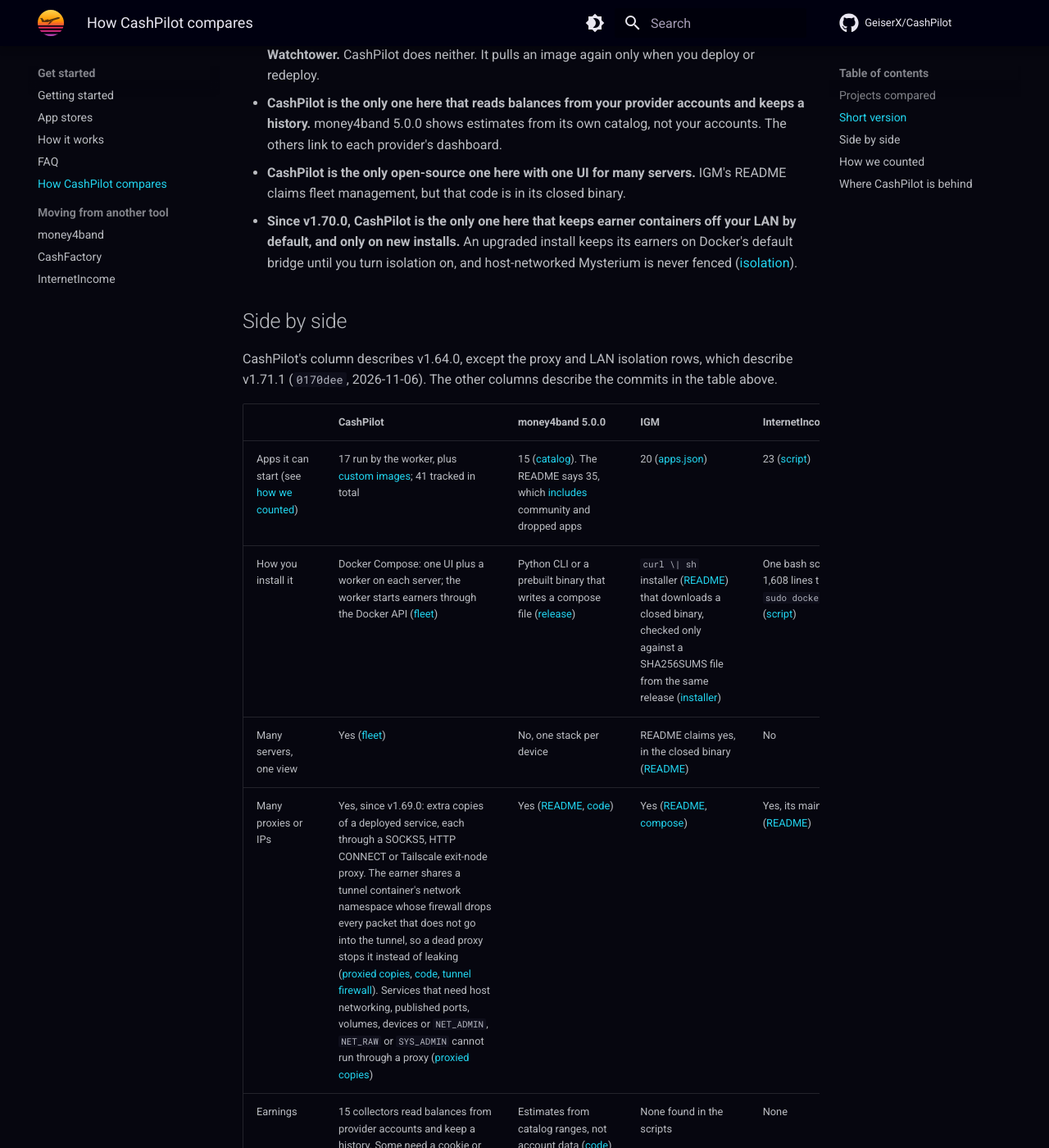
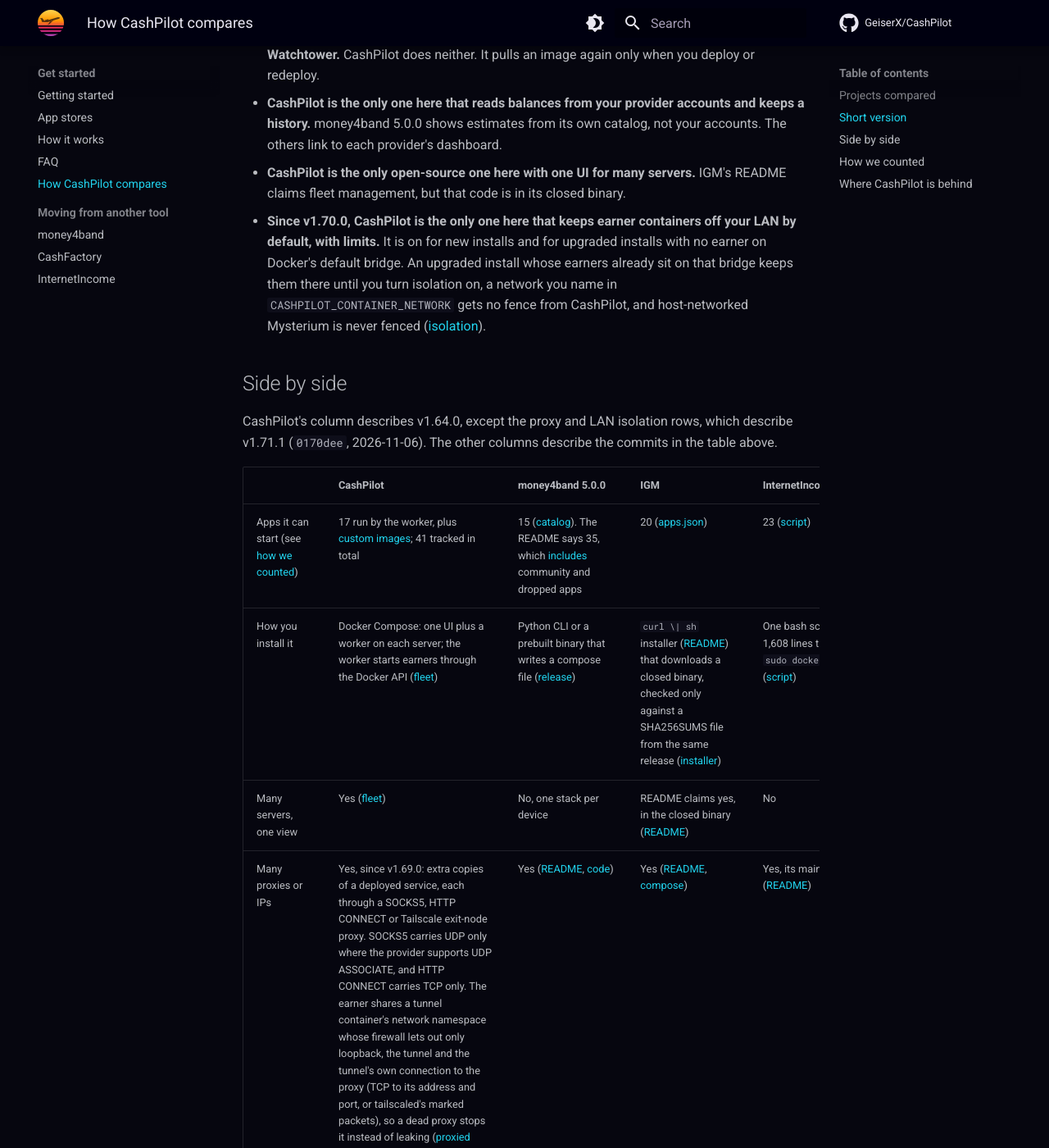
Before and after one commit to GeiserX/CashPilot, an MkDocs documentation site: the page built from docs/comparison.md, in a window 1280 px wide and 1400 px high, scrolled down 1592 px. Shown: the whole window at 82% size. Built offline with MkDocs 1.6.1 and Material for MkDocs 9.7.7, drawn with Linux system fonts in a browser that asks for light colours; comment, search, counter and statistics services are not loaded; some of the changed text lies outside the part shown.

Commit message:
docs(comparison): name the proxy firewall's exceptions, the UDP limits and the unfenced cases
Review pointed out that the tunnel lets out loopback and its own connection
to the proxy as well as the tunnel, that HTTP CONNECT carries no UDP and
SOCKS5 only with UDP ASSOCIATE, that an upgraded install with no earner on
the default bridge is fenced automatically, and that a network named in
CASHPILOT_CONTAINER_NETWORK gets no fence from CashPilot.

```diff
--- a/docs/comparison.md
+++ b/docs/comparison.md
@@ -26,7 +26,7 @@
 - **money4band and IGM claim daily rewards for you, and keep app images updated with Watchtower.** CashPilot does neither. It pulls an image again only when you deploy or redeploy.
 - **CashPilot is the only one here that reads balances from your provider accounts and keeps a history.** money4band 5.0.0 shows estimates from its own catalog, not your accounts. The others link to each provider's dashboard.
 - **CashPilot is the only open-source one here with one UI for many servers.** IGM's README claims fleet management, but that code is in its closed binary.
-- **Since v1.70.0, CashPilot is the only one here that keeps earner containers off your LAN by default, and only on new installs.** An upgraded install keeps its earners on Docker's default bridge until you turn isolation on, and host-networked Mysterium is never fenced ([isolation](isolation.md#modes)).
+- **Since v1.70.0, CashPilot is the only one here that keeps earner containers off your LAN by default, with limits.** It is on for new installs and for upgraded installs with no earner on Docker's default bridge. An upgraded install whose earners already sit on that bridge keeps them there until you turn isolation on, a network you name in `CASHPILOT_CONTAINER_NETWORK` gets no fence from CashPilot, and host-networked Mysterium is never fenced ([isolation](isolation.md#modes)).
 
 ## Side by side
 
@@ -37,7 +37,7 @@
 | Apps it can start (see [how we counted](#how-we-counted)) | <!-- n:docker -->17<!-- /n --> run by the worker, plus [custom images](custom-services.md); <!-- n:live -->41<!-- /n --> tracked in total | 15 ([catalog][m4b-catalog]). The README says 35, which [includes][m4b-readme-35] community and dropped apps | 20 ([apps.json][igm-apps]) | 23 ([script][ii-script]) | 11 ([compose file][cf-compose]) | 10 ([add-on folders][ha-tree]) |
 | How you install it | Docker Compose: one UI plus a worker on each server; the worker starts earners through the Docker API ([fleet](fleet.md)) | Python CLI or a prebuilt binary that writes a compose file ([release][m4b-tree]) | `curl \| sh` installer ([README][igm-install]) that downloads a closed binary, checked only against a SHA256SUMS file from the same release ([installer][igm-installer-sums]) | One bash script of 1,608 lines that calls `sudo docker run` ([script][ii-script]) | A static compose file plus `setup.sh` run with sudo ([setup][cf-setup]) | A Home Assistant add-on repository; needs Home Assistant OS or Supervised |
 | Many servers, one view | Yes ([fleet](fleet.md)) | No, one stack per device | README claims yes, in the closed binary ([README][igm-features]) | No | No | No |
-| Many proxies or IPs | Yes, since v1.69.0: extra copies of a deployed service, each through a SOCKS5, HTTP CONNECT or Tailscale exit-node proxy. The earner shares a tunnel container's network namespace whose firewall drops every packet that does not go into the tunnel, so a dead proxy stops it instead of leaking ([proxied copies](proxies.md#how-it-works), [code][cp-proxy-deploy], [tunnel firewall][cp-tunnel-fw]). Services that need host networking, published ports, volumes, devices or `NET_ADMIN`, `NET_RAW` or `SYS_ADMIN` cannot run through a proxy ([proxied copies](proxies.md#what-cannot-run-through-a-proxy)) | Yes ([README][m4b-features], [code][m4b-multiproxy]) | Yes ([README][igm-features], [compose][igm-proxy]) | Yes, its main feature ([README][ii-readme-top]) | No | No |
+| Many proxies or IPs | Yes, since v1.69.0: extra copies of a deployed service, each through a SOCKS5, HTTP CONNECT or Tailscale exit-node proxy. SOCKS5 carries UDP only where the provider supports UDP ASSOCIATE, and HTTP CONNECT carries TCP only. The earner shares a tunnel container's network namespace whose firewall lets out only loopback, the tunnel and the tunnel's own connection to the proxy (TCP to its address and port, or tailscaled's marked packets), so a dead proxy stops it instead of leaking ([proxied copies](proxies.md#how-it-works), [code][cp-proxy-deploy], [tunnel firewall][cp-tunnel-fw]). Services that need host networking, published ports, volumes, devices or `NET_ADMIN`, `NET_RAW` or `SYS_ADMIN` cannot run through a proxy ([proxied copies](proxies.md#what-cannot-run-through-a-proxy)) | Yes ([README][m4b-features], [code][m4b-multiproxy]) | Yes ([README][igm-features], [compose][igm-proxy]) | Yes, its main feature ([README][ii-readme-top]) | No | No |
 | Earnings | <!-- n:collectors -->15<!-- /n --> collectors read balances from provider accounts and keep a history. Some need a cookie or token copied from your browser, and some of those expire (see each service's guide) | Estimates from catalog ranges, not account data ([code][m4b-earnings]) | None found in the scripts | None | None | None |
 | Payouts | Proposes a payout when a balance drops, and records it once you confirm ([schema][cp-payouts]) | None | None | None | None | None |
 | Daily reward claiming | No | Yes, sidecars ([README][m4b-features]) | Yes ([README][igm-features], [compose][igm-sidecars]) | No | No | No |
@@ -46,7 +46,7 @@
 | Docker socket mounted into | The worker itself ([compose][cp-sock]); never an earner ([code][cp-mounts]) | Watchtower ([template][m4b-watchtower]) | Watchtower, which is read-only with `no-new-privileges` ([compose][igm-watchtower]) | Five restart helper containers ([script][ii-sock-helper]) and Watchtower ([script][ii-watchtower]) | Portainer, published on ports 8000, 9000 and 9443 on all interfaces ([compose][cf-portainer]), and two Watchtowers ([compose][cf-watchtower-ps], [compose][cf-watchtower-efm]) | None |
 | Image tags | 4 of the <!-- n:docker -->17<!-- /n --> earner images are pinned to a version or digest; the rest float | All 15 app images use `:latest` ([example][m4b-image]); proxy container pinned to v2.6.0, Watchtower to `:1` | No tag, so Docker uses `latest` ([compose][igm-hosting]); a tag is set only for some ARM builds | Mostly `:latest` ([example][ii-seccomp]); EarnApp `:lite`, Honeygain pinned to 0.6.6 when proxied on amd64 ([script][ii-honeygain]), Traffmonetizer per-arch tags on ARM; Watchtower `:nightly` | `:latest` or no tag, except EarnApp `:lite` ([compose][cf-compose]) | One version per add-on, bumped by a daily CI job ([workflow][ha-bump], [example][ha-dockerfile]) |
 | App image updates | Pulled again on each deploy or redeploy; no automatic updater | Watchtower ([template][m4b-watchtower]) | Watchtower every 4 hours ([compose][igm-watchtower]) | Watchtower once a day, if you turn it on ([script][ii-watchtower]) | Two Watchtowers, each limited to one app, PacketStream ([compose][cf-watchtower-ps]) and EarnFM ([compose][cf-watchtower-efm]); the other 9 apps are not updated | Home Assistant's add-on updates |
-| LAN isolation | On by default for new installs since v1.70.0: the worker puts earners on its own bridge and writes a firewall table that drops private ranges, the tailnet range, cloud metadata, the host's connected subnets, the host itself and, with public IP detection on, the home's public IP ([isolation](isolation.md#lan-isolation-by-default), [code][cp-fence]). An upgraded install stays on Docker's default bridge until you press **Turn on isolation**, and `CASHPILOT_ISOLATION=off` turns it off ([isolation](isolation.md#modes), [code][cp-fence-mode]). Host-networked Mysterium is not covered. A check shows what earners can reach ([check](isolation-check.md)) | Own bridge subnet ([config][m4b-subnet]), which does not block the LAN | None merged | None found | None found | None found |
+| LAN isolation | On by default since v1.70.0 for new installs and for upgraded installs with no earner on Docker's default bridge: the worker puts earners on its own bridge and writes a firewall table that drops private ranges, the tailnet range, cloud metadata, the host's connected subnets, the host itself and, with public IP detection on, the home's public IP ([isolation](isolation.md#lan-isolation-by-default), [code][cp-fence]). An upgraded install whose earners already sit on the default bridge stays there until you press **Turn on isolation**; `CASHPILOT_ISOLATION=off` turns it off; with `CASHPILOT_CONTAINER_NETWORK` set, CashPilot writes no fence for that network and the firewall rules are yours ([isolation](isolation.md#modes), [code][cp-fence-mode]). Host-networked Mysterium is not covered. A check shows what earners can reach ([check](isolation-check.md)) | Own bridge subnet ([config][m4b-subnet]), which does not block the LAN | None merged | None found | None found | None found |
 | ARM | arm64 UI and worker; checks each service's platforms before a deploy ([ARM](arm.md)) | arm64 and armv7 binaries ([release][m4b-release]) | README claims amd64 and arm64, arm32 with limits, and sets up QEMU ([README][igm-arch]) | Needs binfmt emulation for amd64-only images ([README][ii-arm]) | README says it does not work on a Raspberry Pi ([README][cf-raspberry]) | Per add-on; ProxyRack is amd64 only ([config][ha-proxyrack]) |
 | UI | Web UI, plus Desktop, Android, MCP and Home Assistant clients | CLI, menus and a local web dashboard bound to 127.0.0.1 by default ([code][m4b-bind]) | CLI, menus, and per the README a web UI on port 4747 reachable on the LAN ([README][igm-webui]) | None, a script | A bookmarks page on port 80 plus Portainer ([README][cf-ui]) | The Home Assistant add-on panel |
 | Commits on the default branch, 2026-08-06 to 2026-11-04 | 286 | 6, all docs (5.0.0 is on a separate history) | 6 | 31 | 0 | 23 |
@@ -78,7 +78,7 @@
 - The encryption key for stored credentials sits in the same volume as the data, and on each worker the earner credentials are plain text in Docker's container config.
 - Some collectors need a cookie or token copied from the browser, and some of those expire, so earnings tracking needs upkeep for those services.
 - The UI loads fonts and Chart.js from third-party CDNs.
-- LAN isolation is off on upgraded installs until you turn it on, and it never covers host-networked Mysterium ([isolation](isolation.md#modes)).
+- LAN isolation stays off on an upgraded install whose earners sit on Docker's default bridge until you turn it on, it gives no fence to a network named in `CASHPILOT_CONTAINER_NETWORK`, and it never covers host-networked Mysterium ([isolation](isolation.md#modes)).
 - A much smaller community than money4band's.
 - It releases often, sometimes several times a day.
 
@@ -164,6 +164,6 @@
 [cp-cdn]: https://github.com/GeiserX/CashPilot/blob/c7a12bd4a1e5ce06f5be0ad303afc14c28ec17b8/app/templates/base.html#L12-L16
 [cp-chartjs]: https://github.com/GeiserX/CashPilot/blob/c7a12bd4a1e5ce06f5be0ad303afc14c28ec17b8/app/templates/base.html#L254
 [cp-proxy-deploy]: https://github.com/GeiserX/CashPilot/blob/0170deec45c1a5fe6e72682b94adc07e5878d2bf/app/proxy_tunnel.py#L336-L350
-[cp-tunnel-fw]: https://github.com/GeiserX/CashPilot/blob/0170deec45c1a5fe6e72682b94adc07e5878d2bf/tunnel/cp-tunnel#L86-L99
+[cp-tunnel-fw]: https://github.com/GeiserX/CashPilot/blob/0170deec45c1a5fe6e72682b94adc07e5878d2bf/tunnel/cp-tunnel#L48-L99
 [cp-fence]: https://github.com/GeiserX/CashPilot/blob/0170deec45c1a5fe6e72682b94adc07e5878d2bf/app/lan_fence.py#L83-L100
 [cp-fence-mode]: https://github.com/GeiserX/CashPilot/blob/0170deec45c1a5fe6e72682b94adc07e5878d2bf/app/lan_fence.py#L630-L646
```
